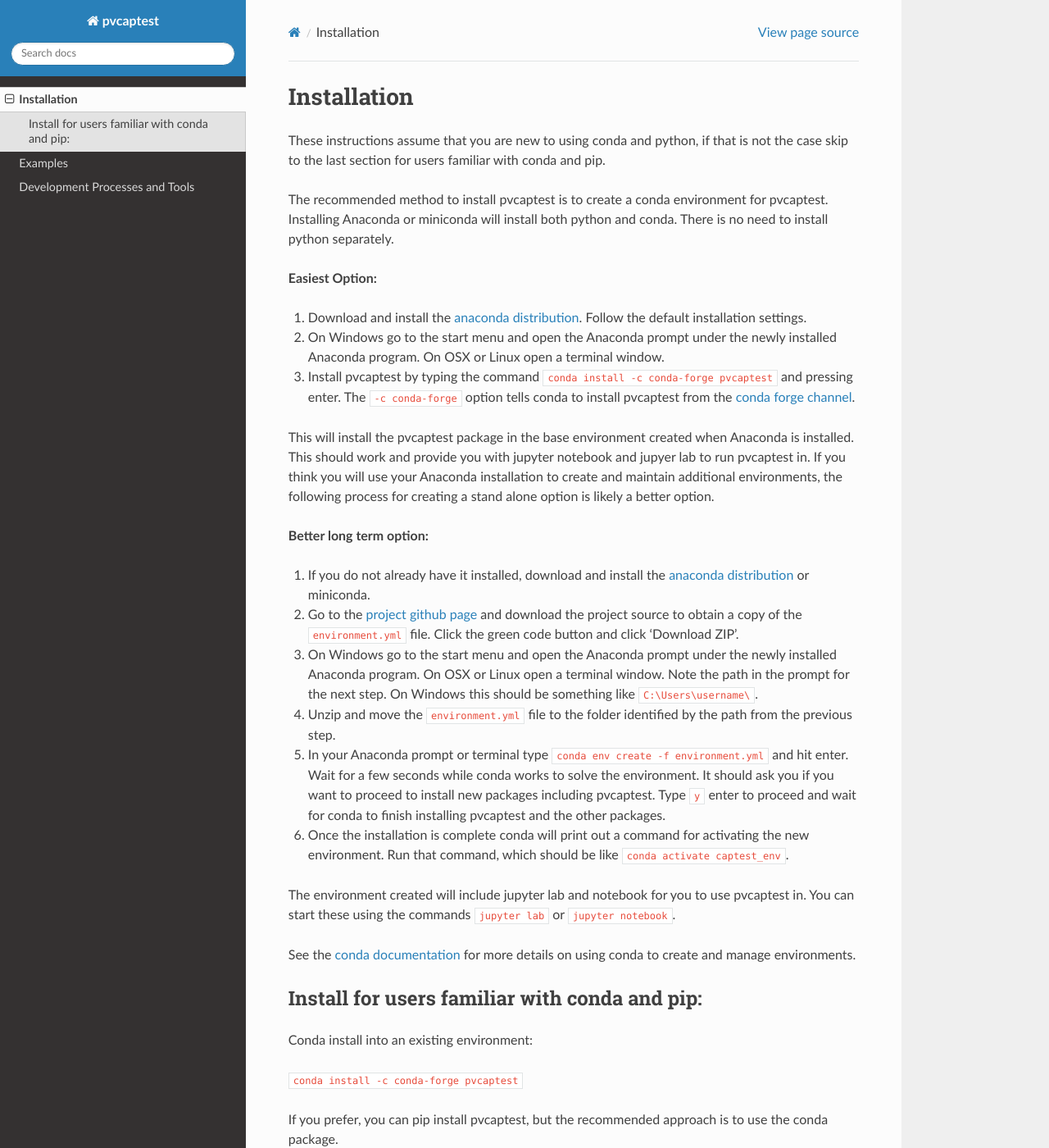
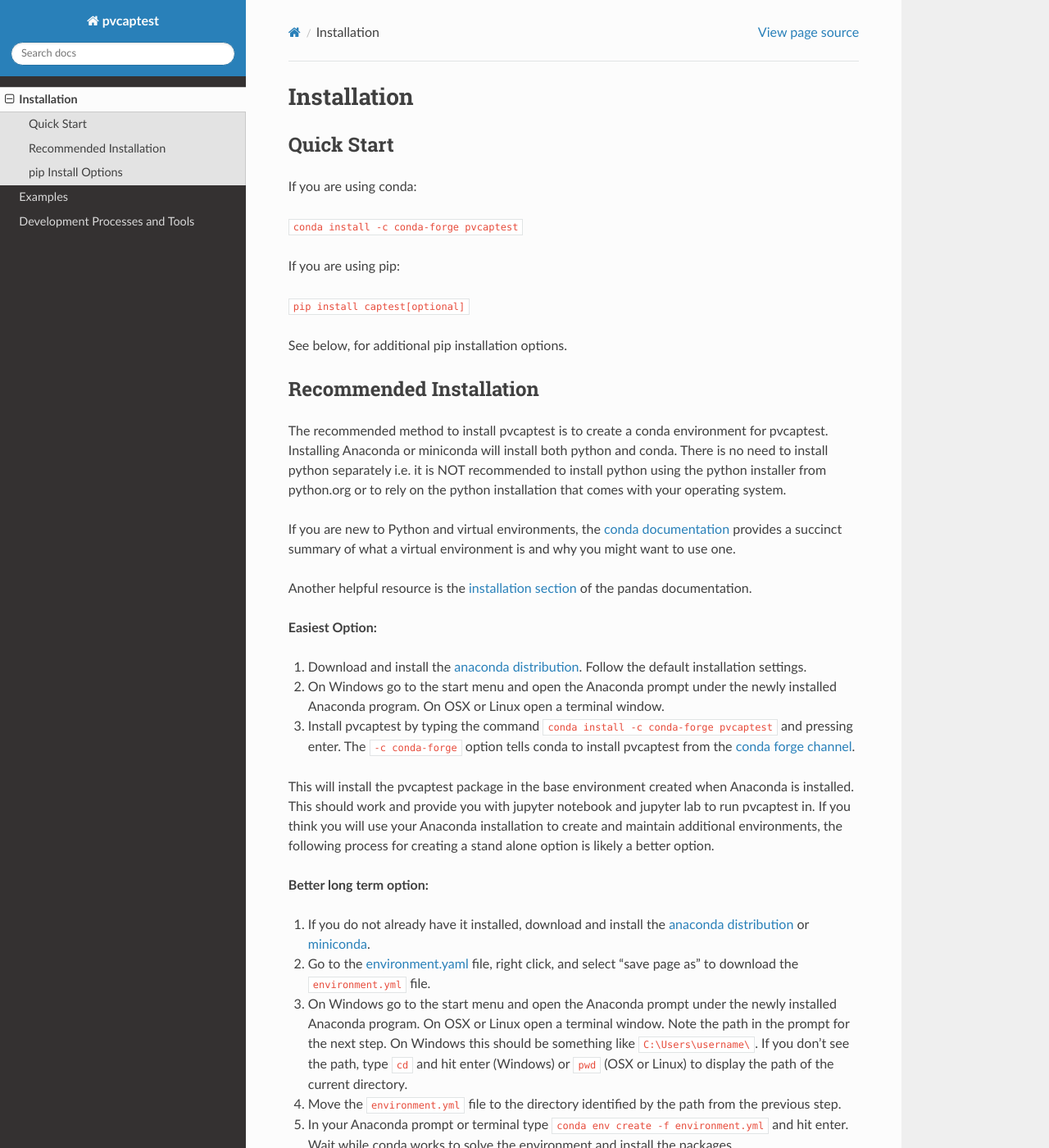
Before and after one commit to pvcaptest/pvcaptest, a Sphinx documentation site: the page built from docs/installation.rst, in a window 1280 px wide and 1400 px high. Shown: the whole window at 82% size. Built offline with Sphinx 7.4.7 and the Read the Docs theme 2.0.0, drawn with Linux system fonts in a browser that asks for light colours; pages that are not in the unit, such as notebooks, are missing from menus; some of the changed text lies outside the part shown.

Commit message:
Updates installation instructions
- Adds quick start at the top
- Adds links to conda and pandas docs re envs
- Updates links
- Replaces downloading zip with downloading env file directly
- Updates changelog

```diff
--- a/docs/installation.rst
+++ b/docs/installation.rst
@@ -3,30 +3,47 @@
 Installation
 ============
 
-These instructions assume that you are new to using conda and python, if
-that is not the case skip to the last section for users familiar with
-conda and pip.
+Quick Start
+------------
+
+If you are using conda:
+
+``conda install -c conda-forge pvcaptest``
+
+If you are using pip:
+
+``pip install captest[optional]``
+
+See below, for additional pip installation options.
+
+
+Recommended Installation
+-------------------------
 
 The recommended method to install pvcaptest is to create a conda
 environment for pvcaptest. Installing Anaconda or miniconda will install
-both python and conda. There is no need to install python separately.
+both python and conda. There is no need to install python separately i.e. it is NOT recommended to install python using the python installer from python.org or to rely on the python installation that comes with your operating system.
+
+If you are new to Python and virtual environments, the `conda documentation <https://docs.conda.io/projects/conda/en/stable/user-guide/concepts/environments.html#virtual-environments>`__ provides a succinct summary of what a virtual environment is and why you might want to use one.
+
+Another helpful resource is the `installation section <https://pandas.pydata.org/docs/getting_started/install.html#installing-pandas>`__ of the pandas documentation.
 
 **Easiest Option:**
 
-1. Download and install the `anaconda distribution <https://www.anaconda.com/products/individual>`__. Follow the default installation settings.
+1. Download and install the `anaconda distribution <https://www.anaconda.com/download/>`__. Follow the default installation settings.
 2. On Windows go to the start menu and open the Anaconda prompt under the newly installed Anaconda program. On OSX or Linux open a terminal window.
-3. Install pvcaptest by typing the command ``conda install -c conda-forge pvcaptest`` and pressing enter. The ``-c conda-forge`` option tells conda to install pvcaptest from the `conda forge channel <https://conda-forge.org/#about>`__.
+3. Install pvcaptest by typing the command ``conda install -c conda-forge pvcaptest`` and pressing enter. The ``-c conda-forge`` option tells conda to install pvcaptest from the `conda forge channel <https://anaconda.org/conda-forge/pvcaptest>`__.
 
-This will install the pvcaptest package in the base environment created when Anaconda is installed. This should work and provide you with jupyter notebook and jupyer lab to run pvcaptest in. If you think you will use your Anaconda installation to create and maintain additional environments, the following process for creating a stand alone option is likely a better option.
+This will install the pvcaptest package in the base environment created when Anaconda is installed. This should work and provide you with jupyter notebook and jupyter lab to run pvcaptest in. If you think you will use your Anaconda installation to create and maintain additional environments, the following process for creating a stand alone option is likely a better option.
 
 **Better long term option:**
 
-1. If you do not already have it installed, download and install the `anaconda distribution <https://www.anaconda.com/products/individual>`__ or miniconda.
-2. Go to the `project github page <https://github.com/pvcaptest/pvcaptest>`__ and download the project source to obtain a copy of the ``environment.yml`` file. Click the green code button and click ‘Download ZIP’.
-3. On Windows go to the start menu and open the Anaconda prompt under the newly installed Anaconda program. On OSX or Linux open a terminal window. Note the path in the prompt for the next step. On Windows this should be something like ``C:\Users\username\``.
-4. Unzip and move the ``environment.yml`` file to the folder identified by the path from the previous step.
-5. In your Anaconda prompt or terminal type ``conda env create -f environment.yml`` and hit enter. Wait for a few seconds while conda works to solve the environment. It should ask you if you want to proceed to install new packages including pvcaptest. Type ``y`` enter to proceed and wait for conda to finish installing pvcaptest and the other packages.
-6. Once the installation is complete conda will print out a command for activating the new environment. Run that command, which should be like ``conda activate captest_env``.
+1. If you do not already have it installed, download and install the `anaconda distribution <https://www.anaconda.com/download/>`__ or `miniconda <https://docs.conda.io/en/latest/miniconda.html#latest-miniconda-installer-links>`__.
+2. Go to the `environment.yaml <https://raw.githubusercontent.com/pvcaptest/pvcaptest/master/environment.yml>`__ file, right click, and select "save page as" to download the ``environment.yml`` file.
+3. On Windows go to the start menu and open the Anaconda prompt under the newly installed Anaconda program. On OSX or Linux open a terminal window. Note the path in the prompt for the next step. On Windows this should be something like ``C:\Users\username\``. If you don't see the path, type ``cd`` and hit enter (Windows) or ``pwd`` (OSX or Linux) to display the path of the current directory.
+4. Move the ``environment.yml`` file to the directory identified by the path from the previous step.
+5. In your Anaconda prompt or terminal type ``conda env create -f environment.yml`` and hit enter. Wait while conda works to solve the environment and install the packages.
+6. Once the installation is complete conda will print out a command for activating the new environment. Run that command, which should be like ``conda activate pvcaptest`` to activate the new environment.
 
 
 The environment created will include jupyter lab and notebook for you to use pvcaptest in. You can start these using the commands ``jupyter lab`` or ``jupyter notebook``.
@@ -35,13 +52,8 @@
 documentation <https://docs.conda.io/projects/conda/en/latest/user-guide/tasks/manage-environments.html#creating-an-environment-from-an-environment-yml-file>`__
 for more details on using conda to create and manage environments.
 
-Install for users familiar with conda and pip:
-----------------------------------------------
-
-Conda install into an existing environment:
-
-``conda install -c conda-forge pvcaptest``
-
+pip Install Options
+--------------------
 If you prefer, you can pip install pvcaptest, but the recommended
 approach is to use the conda package.
 
@@ -65,7 +77,7 @@
 
 ``pip install captest[docs]``
 
-Will install the dependencies needed to build the documentation. Note that nbsphinx requires pandoc, which pip will not install automatically. You will need to install pandoc separately. Using conda to install pandoc is recommnded per the `nbshpinx documentation <https://nbsphinx.readthedocs.io/en/0.9.1/installation.html#pandoc>`__. Pip installing pandoc will install the python wrapper, but not pandoc itself, which is written in Haskell. Using conda to install should install both the python wrapper and pandoc itself.
+Will install the dependencies needed to build the documentation. Note that the examples require nbsphinx, which requires pandoc, which pip will not install automatically. You will need to install pandoc separately. Using conda to install pandoc is recommended per the `nbshpinx documentation <https://nbsphinx.readthedocs.io/en/0.9.1/installation.html#pandoc>`__. Pip installing pandoc will install the python wrapper, but not pandoc itself, which is written in Haskell. Using conda to install should install both the python wrapper and pandoc itself.
 
 ``pip install captest[all]``
 
```
Also changed, not shown: CHANGELOG.md (+3 -0 lines).
